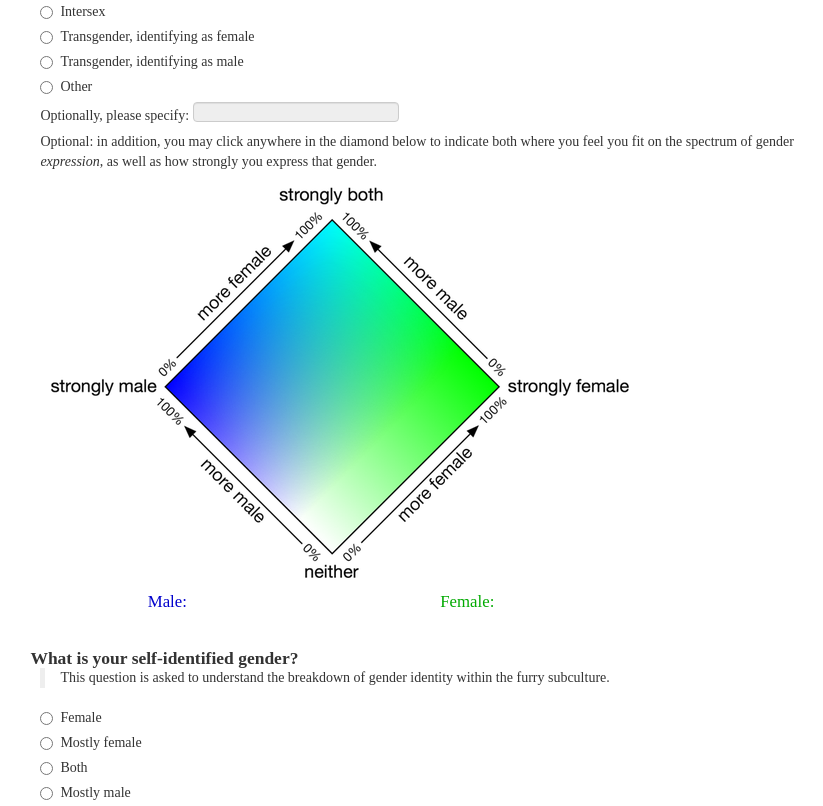
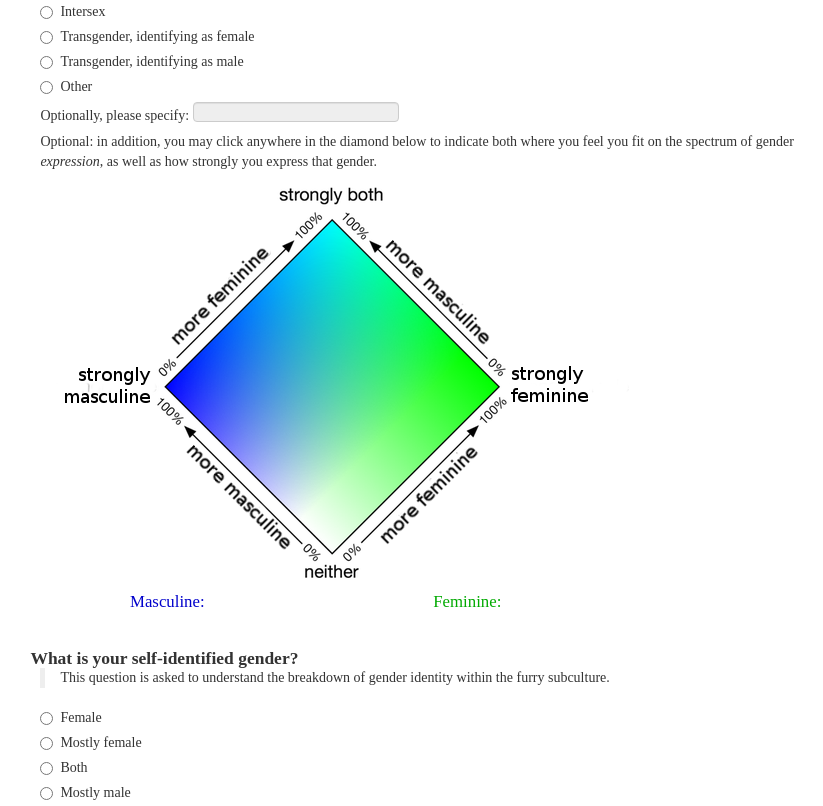
Before and after one commit to adjspecies/furrypoll, a Flask app: template templates/overview.html in a window 1280 px wide. Shown: the part 1081-1887 px from the top of the page, without its empty margins (200-1023 px from the left). Run offline with Flask 2, Linux system fonts and the light colour scheme; the template is opened without the code that fills it: most values are stand-ins (such as "Sample title", 1, 10 or a date in 2020); some libraries are stand-ins or nearby versions.

Commit message:
Expression diamond updated per comment.

```diff
--- a/static/js/overview.js
+++ b/static/js/overview.js
@@ -10,7 +10,11 @@
       $('#gender-identity-coords--female').val(mapData.f);
       return $('#gender-identity-coords--female-quantized').val(Math.ceil(mapData.f * 5));
     });
-    $('#gender-expression-coords').gendermap().on('mapClick', function() {
+    $('#gender-expression-coords').gendermap({
+      maletext: 'Masculine',
+      femaletext: 'Feminine',
+      additionalClass: 'expression'
+    }).on('mapClick', function() {
       var mapData;
       mapData = $(this).data('gendermap');
       $('#gender-expression-coords--male').val(mapData.m);
--- a/static/lib/gendermap.js
+++ b/static/lib/gendermap.js
@@ -10,10 +10,10 @@
     '</div>' +
     '<div class="gendermap-values">' +
       '<div class="gendermap-value male">' +
-        'Male: <span class="gendermap-value-text"></span>' +
+        '{maletext}: <span class="gendermap-value-text"></span>' +
       '</div>' +
       '<div class="gendermap-value female">' +
-        'Female: <span class="gendermap-value-text"></span>' +
+        '{femaletext}: <span class="gendermap-value-text"></span>' +
       '</div>' +
     '</div>' +
   '</div>';
@@ -36,9 +36,17 @@
     };
   };
 
-  $.fn.gendermap = function() {
+  $.fn.gendermap = function(options) {
+    if (!options) {
+      options = {};
+    }
+    options.maletext = options.maletext || 'Male';
+    options.femaletext = options.femaletext || 'Female';
+    var html = mapHTML.replace('{maletext}', options.maletext)
+      .replace('{femaletext}', options.femaletext);
+
     var $mainEl = this;
-    var $content = $(mapHTML);
+    var $content = $(html);
     var clicking = false;
 
     var setValues = function(coords) {
@@ -79,6 +87,10 @@
         }
       });
 
-    return $mainEl.append($content);
+    $mainEl.append($content);
+    if (options.additionalClass) {
+      $mainEl.addClass(options.additionalClass);
+    }
+    return $mainEl;
   };
 }(jQuery));
--- a/static/style.css
+++ b/static/style.css
@@ -90,6 +90,10 @@
     }
 }
 
+.expression .gendermap-container {
+    background: url('lib/gendermap-expression.png');
+}
+
 /*
 Tables
 */
```
Also changed, not shown: static/lib/gendermap-expression.png (added), 1 other file.
